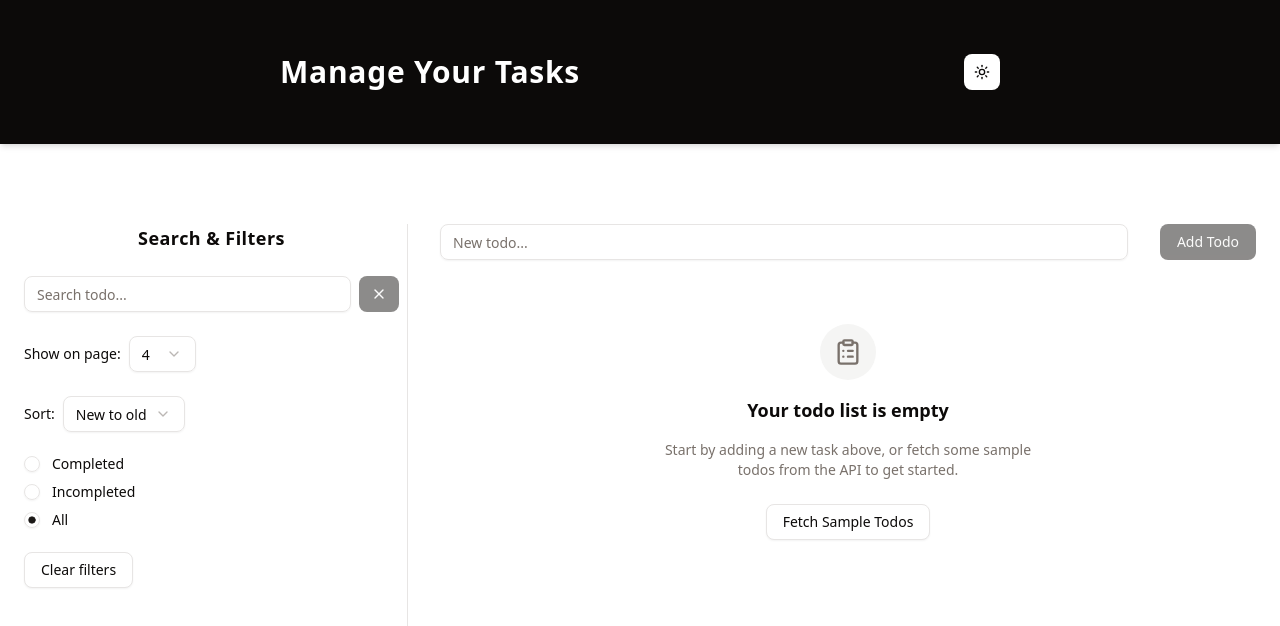
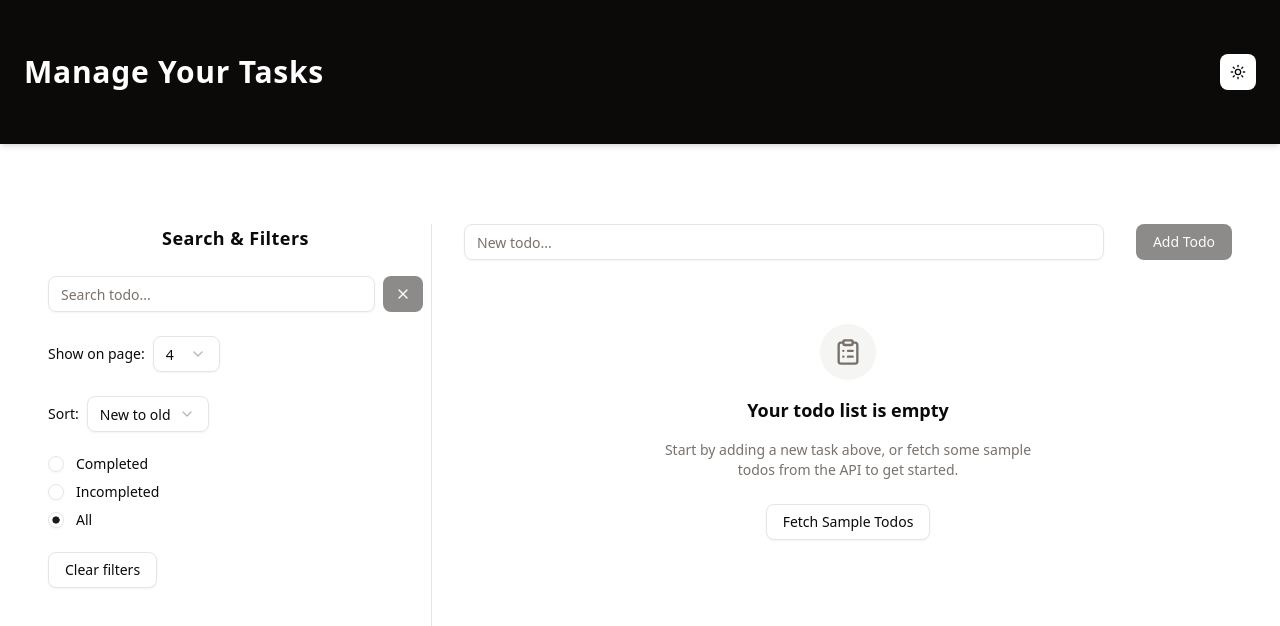
Before and after one commit to Gagun45/spacescutum, a React (Vite) app: page / in a window 1280 px wide. Shown: the top 626 px of the page. Built offline with nearby package versions, Linux system fonts and the light colour scheme.

Commit message:
header width adjusted

```diff
--- a/src/components/Header/Header.tsx
+++ b/src/components/Header/Header.tsx
@@ -3,7 +3,7 @@ import ThemeToggle from "../ThemeToggle/ThemeToggle";
 const Header = () => {
   return (
     <header className="bg-foreground text-background shadow-md ">
-      <div className="max-w-3xl mx-auto flex justify-between w-full px-6 gap-2">
+      <div className="max-w-3xl xl:max-w-[1440px] mx-auto flex justify-between w-full px-6 gap-2">
         <h1 className="text-3xl font-bold tracking-wide">Manage Your Tasks</h1>
         <ThemeToggle />
       </div>
--- a/src/components/TodosSection/SearchAndFilterMobile/ClearTodosBtn/ClearTodosBtn.tsx
+++ b/src/components/TodosSection/SearchAndFilterMobile/DeleteAllTodosBtn/DeleteAllTodosBtn.tsx
@@ -2,7 +2,7 @@ import { Button } from "@/components/ui/button";
 import { useAppDispatch, useAppSelector } from "@/hooks/reduxHooks";
 import { clearTodos } from "@/redux/slices/todosSlice";
 
-const ClearTodosBtn = () => {
+const DeleteAllTodosBtn = () => {
   const { todos } = useAppSelector((s) => s.todos);
   const dispatch = useAppDispatch();
   const onClearTodos = () => {
@@ -11,8 +11,8 @@ const ClearTodosBtn = () => {
   if (todos.length === 0) return null;
   return (
     <Button variant={'ghost'} className="w-24" onClick={onClearTodos}>
-      Clear todos
+      Delete all todos
     </Button>
   );
 };
-export default ClearTodosBtn;
+export default DeleteAllTodosBtn;
--- a/src/components/TodosSection/TodosContainer/TodosList/TodosList.tsx
+++ b/src/components/TodosSection/TodosContainer/TodosList/TodosList.tsx
@@ -2,7 +2,7 @@ import type { Todo } from "@/lib/types";
 import { AnimatePresence, motion } from "framer-motion";
 import TodoItem from "./TodoItem/TodoItem";
 import Pagination from "./Pagination/Pagination";
-import ClearTodosBtn from "../../SearchAndFilterMobile/ClearTodosBtn/ClearTodosBtn";
+import DeleteAllTodosBtn from "../../SearchAndFilterMobile/DeleteAllTodosBtn/DeleteAllTodosBtn";
 
 interface Props {
   todos: Todo[];
@@ -14,7 +14,7 @@ const TodosList = ({ todos, totalTodos }: Props) => {
     <div className="flex flex-col gap-4">
       <div className="flex items-center justify-between gap-4 flex-wrap">
         <span className="italic ">Found todos: {totalTodos} </span>
-        <ClearTodosBtn />
+        <DeleteAllTodosBtn />
       </div>
       <AnimatePresence>
         {todos.map((todo) => (
--- a/src/index.css
+++ b/src/index.css
@@ -137,7 +137,7 @@
   }
 
   main {
-    @apply px-6 py-10 md:py-20 text-foreground min-h-[calc(100vh-36*4px)] max-w-3xl xl:max-w-[1440px] mx-auto w-full flex gap-8
+    @apply px-6 xl:px-12 py-10 md:py-20 text-foreground min-h-[calc(100vh-36*4px)] max-w-3xl xl:max-w-[1440px] mx-auto w-full flex gap-8
   }
 
   section {
```
